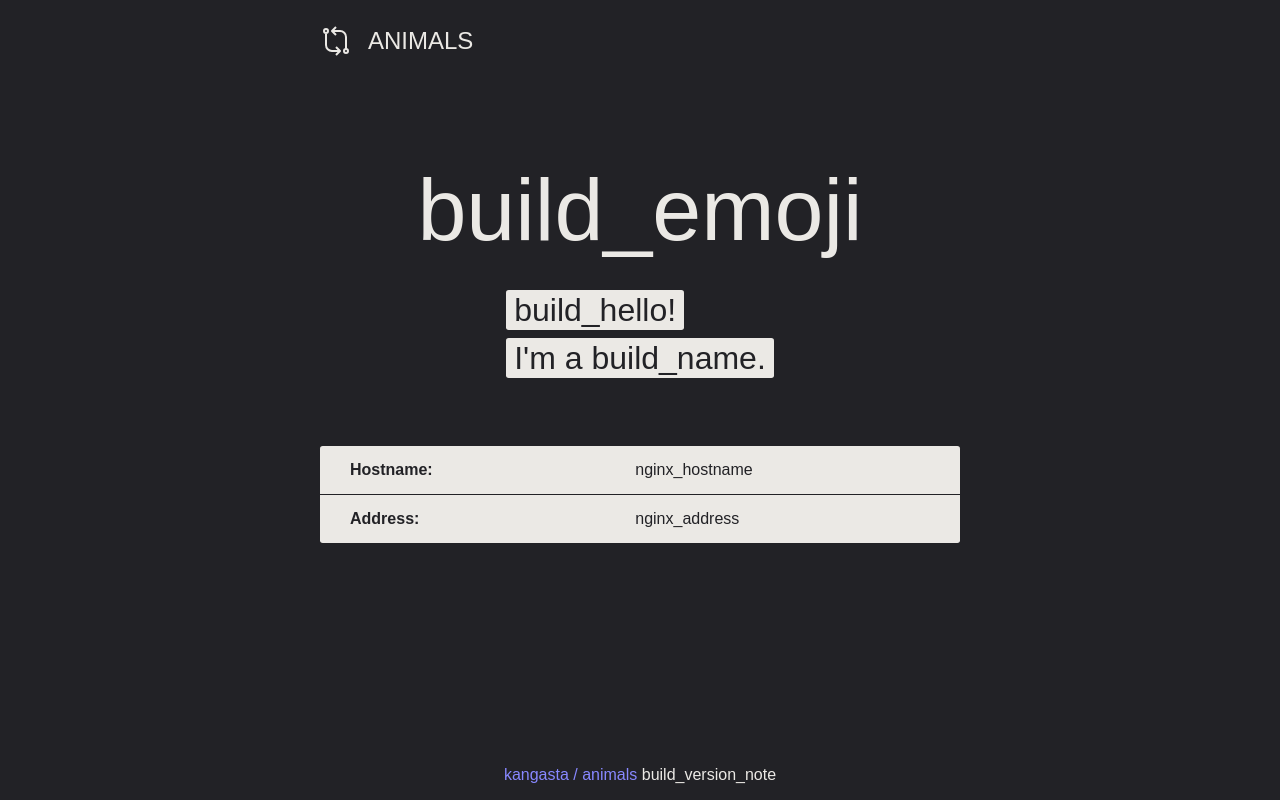
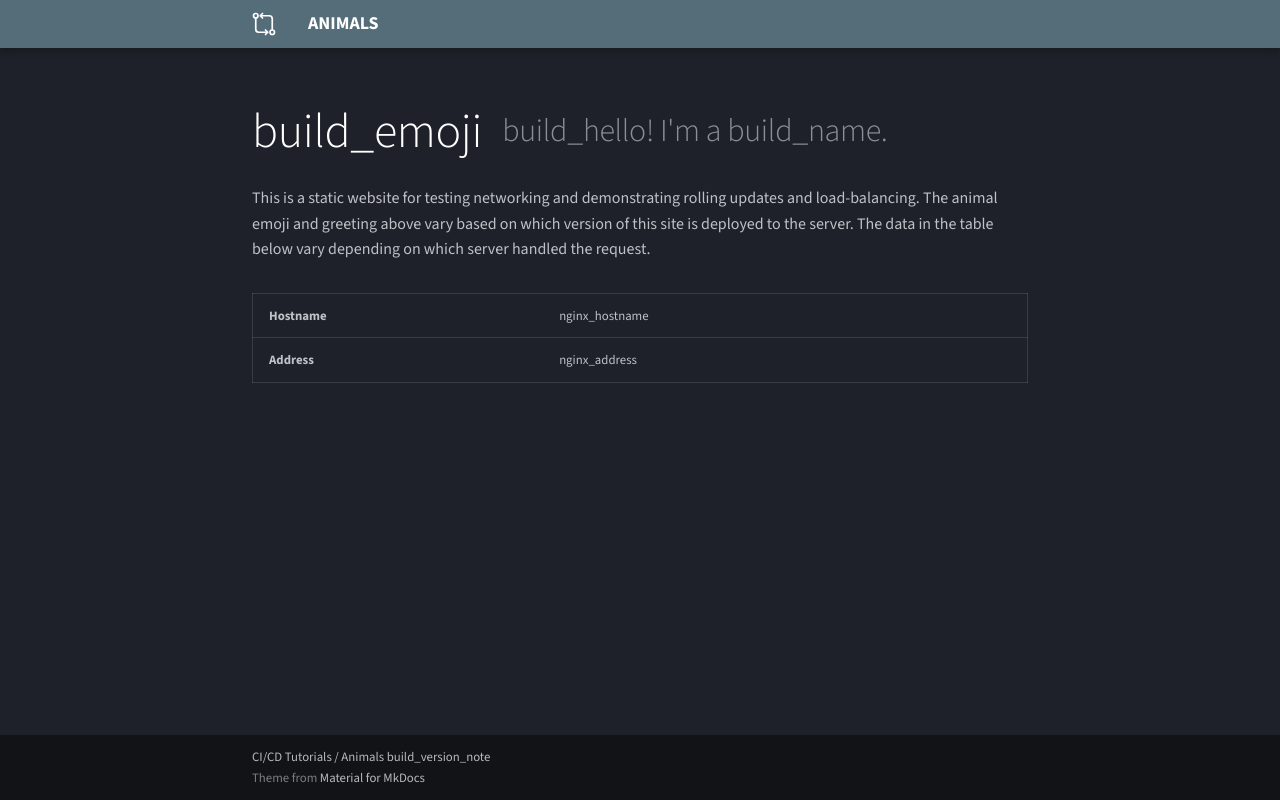
Before and after one commit to cicd-tutorials/animals, a plain HTML site: page index.html in a window 1280 px wide. Drawn offline with Linux system fonts and the light colour scheme.

Commit message:
Update styles, prepare for transfering (#8)

```diff
--- a/index.html
+++ b/index.html
@@ -7,130 +7,164 @@
     />
     <meta charset="UTF-8" />
     <style>
+      /* Theme from Material for MkDocs */
+
       @font-face {
-        font-family: SourceSans3;
+        font-family: "Source Sans 3";
         src: url("SourceSans3.ttf");
       }
 
       :root {
-        --blue: #88f;
-        --black: #222226;
-        --white: #ebe9e5;
+        --header-bg: rgb(84, 109, 120);
+
+        --footer-bg: rgb(17, 19, 23);
+        --footer-hi: rgba(255, 255, 255, 0.7);
+        --footer-fg: rgba(255, 255, 255, 0.45);
+
+        --main-bg: rgb(30, 33, 41);
+        --main-header: rgba(226, 228, 233, 0.56);
+        --main-fg: rgba(226, 228, 233, 0.82);
+
+        --white: rgb(255, 255, 255);
+
+        font-size: 20px;
+      }
+
+      @media screen and (min-width: 2000) {
+        :root {
+          font-size: 24px;
+        }
+      }
+
+      @media screen and (min-width: 1600) {
+        :root {
+          font-size: 22px;
+        }
       }
 
       body {
-        background: var(--black);
-        color: var(--white);
+        background: var(--main-bg);
+        color: var(--main-fg);
         display: flex;
         flex-direction: column;
-        font-family: "Source Sans Pro", sans-serif;
+        font-family: "Source Sans 3", sans-serif;
         margin: 0;
         min-height: 100vh;
-        padding: 0 2em;
       }
 
       header {
+        background: var(--header-bg);
+        box-shadow: 0 0 0.2rem #0000001a, 0 0.2rem 0.4rem #0003;
+        color: var(--white);
+        font-weight: 700;
         text-transform: uppercase;
-        padding: 25px 20px;
+      }
+
+      header svg {
+        height: 1.2rem;
+        width: auto;
+        padding: 8px;
+        margin: 4px;
+      }
+
+      header .title {
+        font-size: 0.9rem;
+        line-height: 2.4rem;
+        margin-left: 1rem;
+      }
+
+      header .header {
+        align-items: center;
+        display: flex;
       }
 
       main {
         flex: 1;
-        padding: 20px;
+        font-size: 0.8em;
       }
 
       .content {
+        box-sizing: border-box;
         margin: auto;
-        max-width: 640px;
+        max-width: 800px;
       }
 
-      .header {
-        align-items: center;
-        display: flex;
-        gap: 1em;
+      .content.padding {
+        padding: 0 12px;
       }
 
       h1 {
+        color: var(--main-header);
+        font-size: 2em;
+        font-weight: 300;
+        letter-spacing: -0.01em;
+        line-height: 1.3;
+        margin: 3rem 0 1.5rem;
+
+        display: flex;
+        align-items: center;
+      }
+
+      .emoji {
+        color: var(--white);
         font-size: 1.5em;
-        font-weight: 300;
-        margin: 0;
+        line-height: 1em;
+        margin-right: 1rem;
+        width: auto;
+      }
+
+      p {
+        font-size: 0.8rem;
+        line-height: 1.6;
       }
 
       table {
-        background: var(--white);
+        border: 0.05rem solid rgba(240, 241, 244, 0.12);
         border-collapse: collapse;
-        border-radius: 2.75px;
-        border-style: hidden;
-        color: var(--black);
-        margin: 1em 0;
+        font-size: 0.64rem;
+        margin: 1.5rem 0;
         width: 100%;
       }
 
       tr {
-        border: solid 1px var(--black);
+        border: 0.05rem solid rgba(240, 241, 244, 0.12);
       }
 
       th,
       td {
-        padding: 15px 30px;
+        padding: 1em 1.25em;
         text-align: left;
       }
 
       th {
         font-weight: 700;
+        width: 37.5%;
       }
 
       footer {
-        font-size: 1rem;
-        margin-top: 4em;
-        padding: 1em;
-        text-align: center;
+        background: var(--footer-bg);
+        color: var(--footer-fg);
+        font-size: 0.64rem;
+        line-height: 1.6;
+        padding: 0.6rem;
       }
 
-      .highlight {
-        align-items: center;
-        flex-wrap: wrap;
-        font-size: 2em;
-        display: flex;
-        justify-content: center;
-        margin: 2em 0;
-        row-gap: 1em;
+      footer .version {
+        color: var(--footer-hi);
       }
 
-      .emoji {
-        font-size: 2.75em;
-        line-height: 1em;
-        margin: 0 1rem;
-        width: auto;
-      }
-
-      .intro-container {
-        align-items: flex-start;
-        display: flex;
-        flex-direction: column;
-        justify-content: center;
-      }
-
-      .intro-row {
-        background: var(--white);
-        border-radius: 2.75px;
-        color: var(--black);
-        line-height: 1.25em;
-        margin: 0.125em;
-        padding: 0 0.25em;
-      }
-
-      a {
-        color: var(--blue);
+      footer a {
+        color: var(--footer-hi);
         text-decoration: none;
       }
 
-      a:visited {
-        color: var(--blue);
+      footer a:visited {
+        color: var(--footer-hi);
       }
 
-      a:hover,
-      a:focus {
+      footer a:hover,
+      footer a:focus {
+        color: var(--white);
         outline: none;
         text-decoration: underline;
       }
@@ -143,35 +177,41 @@
           width="32"
           height="32"
           viewBox="0 0 16 16"
-          fill="none"
           xmlns="http://www.w3.org/2000/svg"
         >
           <path
-            d="M 3 2 A 1 1 0 0 0 3 4 A 1 1 0 0 0 3 2 M 3 4 L 3 10 A 3 3 0 0 0 6 13 L 10 13 M 8 11 L 10 13 L 8 15 M 13 12 A 1 1 0 0 0 13 14 A 1 1 0 0 0 13 12 M 13 12 L 13 6 A 3 3 0 0 0 10 3 L 6 3 M 8 1 L 6 3 L 8 5"
+            d="M 2.5 1 A 1 1 0 0 0 2.5 4 A 1 1 0 0 0 2.5 1 M 2.5 4 L 2.5 11.5 A 2 2 0 0 0 4.5 13.5 L 10.5 13.5 M 9 12 L 10.5 13.5 L 9 15 M 13.5 12 A 1 1 0 0 0 13.5 15 A 1 1 0 0 0 13.5 12 M 13.5 12 L 13.5 4.5 A 2 2 0 0 0 11.5 2.5 L 5.5 2.5 M 7 1 L 5.5 2.5 L 7 4"
+            fill="none"
             stroke="currentColor"
+            stroke-linecap="round"
             stroke-linejoin="round"
+            stroke-width="1.125px"
           ></path>
         </svg>
-        <h1>Animals</h1>
+        <span class="title">Animals</span>
       </div>
     </header>
     <main>
-      <div class="content">
-        <div class="highlight">
+      <div class="content padding">
+        <h1>
           <span aria-hidden="true" class="emoji">build_emoji</span>
-          <div class="intro-container">
-            <span class="intro-row">build_hello!</span>
-            <span class="intro-row">I'm a build_name.</span>
-          </div>
-        </div>
+          build_hello! I'm a build_name.
+        </h1>
+        <p>
+          This is a static website for testing networking and demonstrating
+          rolling updates and load-balancing. The animal emoji and greeting
+          above vary based on which version of this site is deployed to the
+          server. The data in the table below vary depending on which server
+          handled the request.
+        </p>
         <table>
           <tbody>
             <tr>
-              <th>Hostname:</th>
+              <th>Hostname</th>
               <td>nginx_hostname</td>
             </tr>
             <tr>
-              <th>Address:</th>
+              <th>Address</th>
               <td>nginx_address</td>
             </tr>
           </tbody>
@@ -179,10 +219,22 @@
       </div>
     </main>
     <footer>
-      <a target="_blank" href="https://github.com/kangasta/animals.git"
-        >kangasta / animals</a
-      >
-      build_version_note
+      <div class="content padding">
+        <div class="version">
+          <a
+            target="_blank"
+            href="https://github.com/cicd-tutorials/animals.git"
+            >CI/CD Tutorials / Animals</a
+          >
+          build_version_note
+        </div>
+        <div>
+          Theme from
+          <a target="_blank" href="https://squidfunk.github.io/mkdocs-material/"
+            >Material for MkDocs</a
+          >
+        </div>
+      </div>
     </footer>
   </body>
 </html>
```
Also changed, not shown: index.txt, 4 other files.
